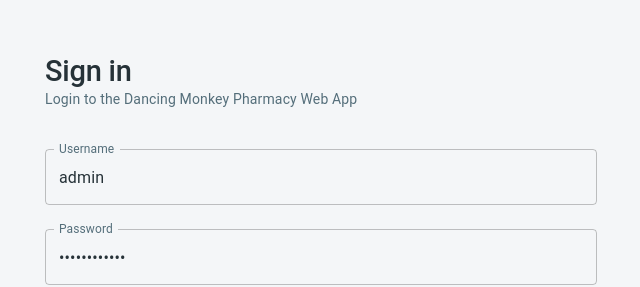
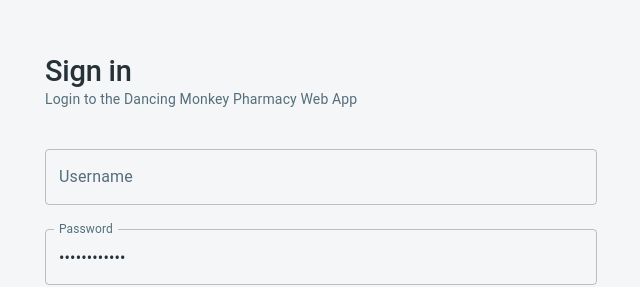
Before and after one commit to Dancing-Monkeys-Org/PWA, a React (Create React App) app in the folder src/frontend/: page / in a window 1280 px wide. Shown: the part 189-476 px from the top of the page, without its empty margins (319-959 px from the left). Built offline with nearby package versions, Linux system fonts and the light colour scheme; no server answers.

Commit message:
Added function for login check and refactored accordingly

```diff
--- a/src/frontend/src/routes.js
+++ b/src/frontend/src/routes.js
@@ -7,18 +7,15 @@ import LoginView from './views/auth/LoginView';
 import NotFoundView from './views/errors/NotFoundView';
 import PatientListView from './views/patient/PatientListView';
 import PickupListView from './views/pickup/PickupListView';
-
+import isLoggedIn from './utils/isLoggedIn';
 
 const routes = () => {
-  const loginVal = JSON.parse(localStorage.getItem("login"));
-  let isLoggedIn = false;
-  if (loginVal !== null) {
-    isLoggedIn = loginVal.login ?? false;
-  }
+  let loginStatus = false;
+  loginStatus = isLoggedIn();
   return [
     {
       path: 'app',
-      element: isLoggedIn ? <DashboardLayout /> : <LoginView />,
+      element: loginStatus ? <DashboardLayout /> : <LoginView />,
       children: [
         { path: 'patients', element: <PatientListView /> },
         { path: 'dashboard', element: <DashboardView /> },
@@ -28,7 +25,7 @@ const routes = () => {
     },
     {
       path: '/',
-      element: isLoggedIn ? <MainLayout /> : <LoginView />,
+      element: loginStatus ? <MainLayout /> : <LoginView />,
       children: [
         { path: 'login', element: <LoginView /> },
         { path: '404', element: <NotFoundView /> },
--- /dev/null
+++ b/src/frontend/src/utils/isLoggedIn.js
@@ -0,0 +1,12 @@
+import React from 'react';
+
+const isLoggedIn = () => {
+    const loginVal = JSON.parse(localStorage.getItem("login"));
+    let status = false;
+    if (loginVal !== null) {
+        status = loginVal.login ?? false;
+    }
+    return status;
+}
+
+export default isLoggedIn;
--- a/src/frontend/src/views/auth/LoginView.js
+++ b/src/frontend/src/views/auth/LoginView.js
@@ -14,6 +14,8 @@ import {
 } from '@material-ui/core';
 import Page from 'components/Page';
 import isAuthenticated from '../../utils/isAuthenticated';
+import isLoggedIn from '../../utils/isLoggedIn';
+import { values } from 'lodash';
 
 const useStyles = makeStyles((theme) => ({
   root: {
@@ -42,7 +44,7 @@ const LoginView = () => {
         <Container maxWidth="sm">
           <Formik
             initialValues={{
-              username: 'admin',
+              username: '',
               password: 'MasterMonkey'
             }}
             validationSchema={Yup.object().shape({
@@ -50,7 +52,7 @@ const LoginView = () => {
               password: Yup.string().max(255).required('Password is required')
             })}
             onSubmit={() => {
-              navigate('/app/pickups', { replace: true });
+              isLoggedIn() ? navigate('/app/pickups', { replace: true }) : navigate('/login', { replace: true });
             }}
           >
             {({
```
